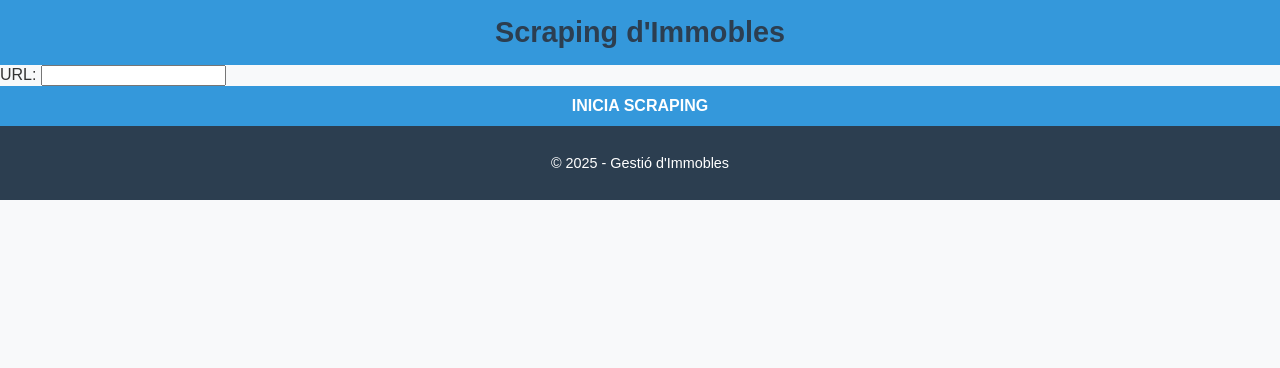
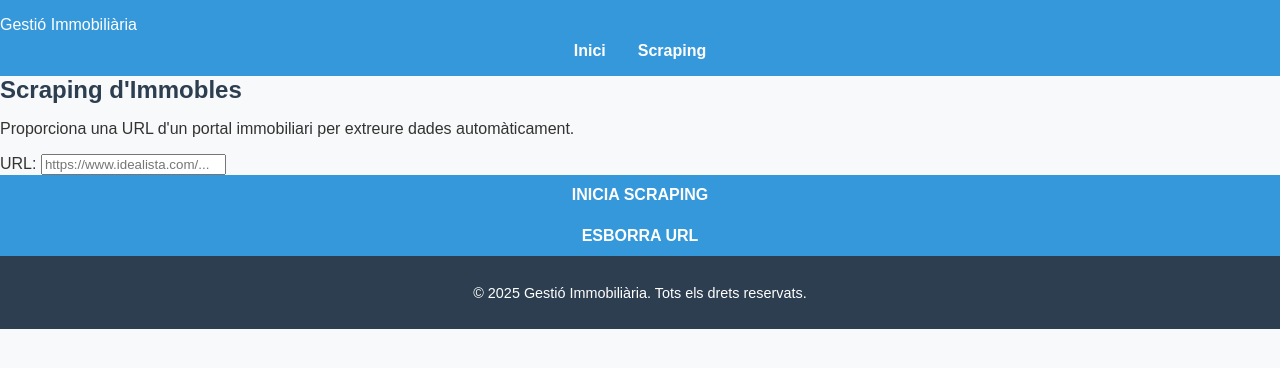
Before and after one commit to dsubira/BravaHaus, a Flask app: template templates/scraping.html in a window 1280 px wide. Shown: the top 368 px of the page. Run offline with Flask 3, Linux system fonts and the light colour scheme; the template is opened without the code that fills it, so the values that code supplies are empty.

Commit message:
Update scraping.html

```diff
--- a/templates/scraping.html
+++ b/templates/scraping.html
@@ -4,38 +4,93 @@
     <meta charset="UTF-8">
     <meta name="viewport" content="width=device-width, initial-scale=1.0">
     <title>Scraping d'Immobles</title>
-    <link rel="stylesheet" href="/static/css/estils.css">
+    <link rel="stylesheet" href="{{ url_for('static', filename='css/estils.css') }}">
 </head>
 <body>
     <header>
-        <h1>Scraping d'Immobles</h1>
+        <nav>
+            <div class="logo">Gestió Immobiliària</div>
+            <ul class="menu">
+                <li><a href="/">Inici</a></li>
+                <li><a href="/scraping">Scraping</a></li>
+            </ul>
+        </nav>
     </header>
+
     <main>
-        <form id="scraping-form">
-            <label for="url">URL:</label>
-            <input type="url" id="url" name="url" required>
-            <button type="submit">Inicia Scraping</button>
-        </form>
-        <div id="resultat"></div>
+        <section>
+            <h1>Scraping d'Immobles</h1>
+            <p>Proporciona una URL d'un portal immobiliari per extreure dades automàticament.</p>
+            <form id="scraping-form">
+                <label for="url">URL:</label>
+                <input type="url" id="url" name="url" placeholder="https://www.idealista.com/..." required>
+                <div class="button-group">
+                    <button type="submit" id="scraping-button">Inicia Scraping</button>
+                    <button type="button" id="reset-button">Esborra URL</button>
+                </div>
+            </form>
+            <div id="resultat"></div>
+        </section>
     </main>
+
     <footer>
-        <p>&copy; 2025 - Gestió d'Immobles</p>
+        <p>&copy; 2025 Gestió Immobiliària. Tots els drets reservats.</p>
     </footer>
+
     <script>
-        document.getElementById('scraping-form').addEventListener('submit', async function(e) {
+        // Captura els elements del DOM
+        const scrapingForm = document.getElementById('scraping-form');
+        const urlInput = document.getElementById('url');
+        const resultatDiv = document.getElementById('resultat');
+        const resetButton = document.getElementById('reset-button');
+
+        // Event listener pel formulari de scraping
+        scrapingForm.addEventListener('submit', async function(e) {
             e.preventDefault();
-            const url = document.getElementById('url').value;
+            const url = urlInput.value;
+
+            // Esborra contingut previ del resultat
+            resultatDiv.innerHTML = '<p>Processant...</p>';
+
             try {
-                const res = await fetch('/api/scraping', {
+                const resposta = await fetch('/api/scraping', {
                     method: 'POST',
                     headers: { 'Content-Type': 'application/json' },
                     body: JSON.stringify({ url })
                 });
-                const dades = await res.json();
-                document.getElementById('resultat').innerHTML = `<pre>${JSON.stringify(dades, null, 2)}</pre>`;
+
+                const dades = await resposta.json();
+
+                if (resposta.ok) {
+                    const portal = url.includes("idealista") ? "Idealista" : "Desconegut";
+                    resultatDiv.innerHTML = `
+                        <h2>Resultat del Scraping</h2>
+                        <p><strong>Portal detectat:</strong> ${portal}</p>
+                        <h3>Dades extretes:</h3>
+                        <ul>
+                            <li><strong>Títol:</strong> ${dades.immoble.titol || 'No disponible'}</li>
+                            <li><strong>Preu:</strong> ${dades.immoble.preu || 'No disponible'} €</li>
+                            <li><strong>Adreça:</strong> ${dades.immoble.adreca || 'No disponible'}</li>
+                            <li><strong>Ciutat:</strong> ${dades.immoble.ciutat || 'No disponible'}</li>
+                            <li><strong>Superfície:</strong> ${dades.immoble.superficie || 'No disponible'} m²</li>
+                            <li><strong>Habitacions:</strong> ${dades.immoble.habitacions || 'No disponible'}</li>
+                            <li><strong>Banys:</strong> ${dades.immoble.banys || 'No disponible'}</li>
+                            <li><strong>Terrassa:</strong> ${dades.immoble.terrassa ? 'Sí' : 'No'}</li>
+                            <li><strong>Piscina:</strong> ${dades.immoble.piscina ? 'Sí' : 'No'}</li>
+                        </ul>
+                    `;
+                } else {
+                    resultatDiv.innerHTML = `<p style="color:red;">Error: ${dades.error}</p>`;
+                }
             } catch (error) {
-                console.error(error);
+                resultatDiv.innerHTML = `<p style="color:red;">Error del servidor: ${error.message}</p>`;
             }
+        });
+
+        // Esborrar la URL del formulari
+        resetButton.addEventListener('click', () => {
+            urlInput.value = '';
+            resultatDiv.innerHTML = '';
         });
     </script>
 </body>
```
